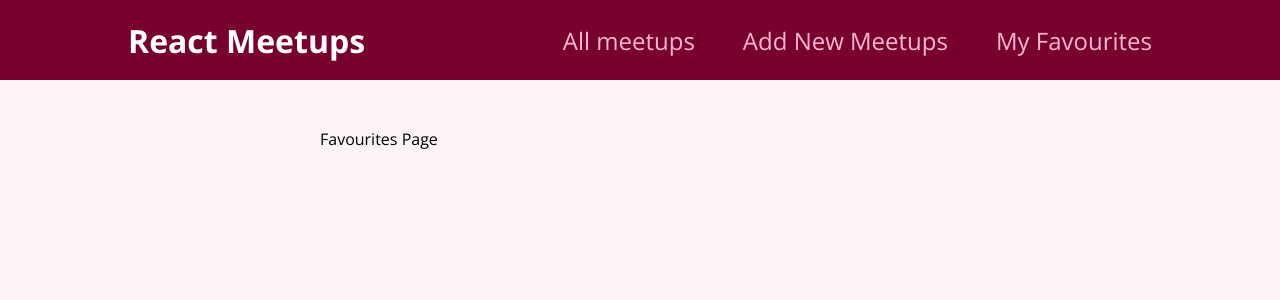
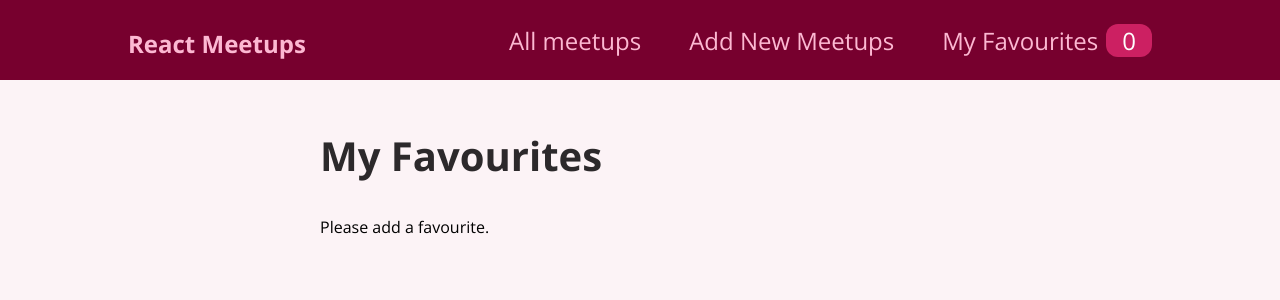
Before and after one commit to kohyz/react-test, a React (Create React App) app: page /favourites in a window 1280 px wide. Shown: the top 300 px of the page. Built offline with nearby package versions, Linux system fonts and the light colour scheme.

Commit message:
context is just an instance

```diff
--- a/src/components/layout/MainNavgiation.js
+++ b/src/components/layout/MainNavgiation.js
@@ -1,11 +1,16 @@
 import { Link } from "react-router-dom";
-
+import { useContext } from "react";
 import classes from "./MainNavigation.module.css";
+import FavouritesContext from "../../store/favourites-context";
 
 function MainNavigation() {
+  const favouriteCtx = useContext(FavouritesContext);
+
   return (
     <header className={classes.header}>
-      <div className={classes.logo}>React Meetups</div>
+      <div className={classes.logo}>
+        <Link to="/">React Meetups</Link>
+      </div>
       <nav>
         <ul>
           <li>
@@ -16,7 +21,12 @@
             <Link to="/new-meetups">Add New Meetups</Link>
           </li>
           <li>
-            <Link to="/favourites">My Favourites</Link>
+            <Link to="/favourites">
+              My Favourites
+              <span className={classes.badge}>
+                {favouriteCtx.totalFavourites}
+              </span>
+            </Link>
           </li>
         </ul>
       </nav>
--- a/src/pages/Favourites.js
+++ b/src/pages/Favourites.js
@@ -1,5 +1,22 @@
+import { useContext } from "react";
+import MeetupList from "../components/meetups/MeetupList";
+import FavouritesContext from "../store/favourites-context";
+
 function FavouritesPage() {
-  return <div>Favourites Page</div>;
+  const favouritesCtx = useContext(FavouritesContext);
+  let content;
+
+  if (favouritesCtx.totalFavourites === 0) {
+    content = <p>Please add a favourite.</p>;
+  } else {
+    content = <MeetupList meetups={favouritesCtx.favourites} />;
+  }
+  return (
+    <section>
+      <h1>My Favourites</h1>
+      {content}
+    </section>
+  );
 }
 
 export default FavouritesPage;
--- a/src/store/favourites-context.js
+++ b/src/store/favourites-context.js
@@ -5,7 +5,7 @@
   totalFavourites: 0,
   addFavourite: (favouriteMeetup) => {},
   removeFavourite: (meetupId) => {},
-  itemIsFavourite: (meetupId) => {}
+  itemIsFavourite: (meetupId) => {},
 });
 
 // should wrap other components
@@ -14,6 +14,8 @@
   const [userFavourites, setUserFavourites] = useState([]);
   function addFavouriteHandler(favouriteMeetup) {
     // state not instant, scheduled update -> dont use setUserFavourites(userFavourites.concat(favouriteMeetup))
+    // state stores temporarily only, once u refresh page all gone
+
     setUserFavourites((prevUserFavourites) => {
       return prevUserFavourites.concat(favouriteMeetup);
     });
```
